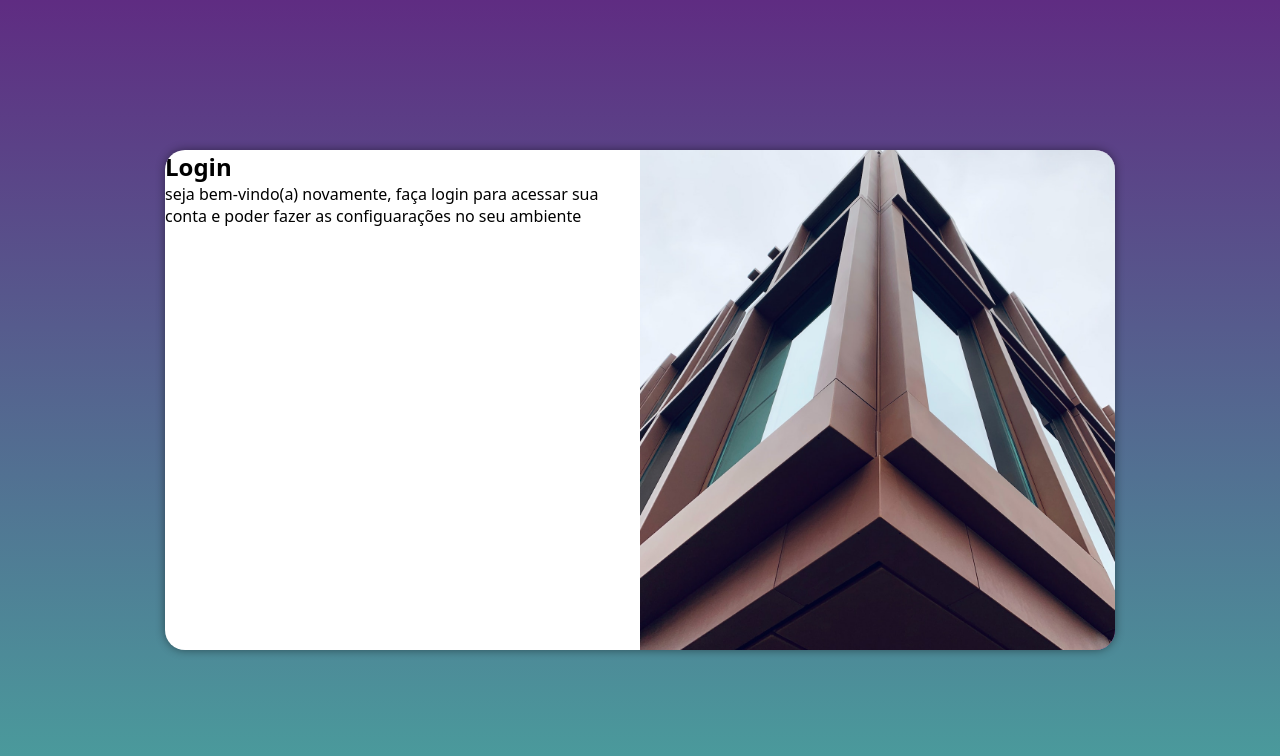
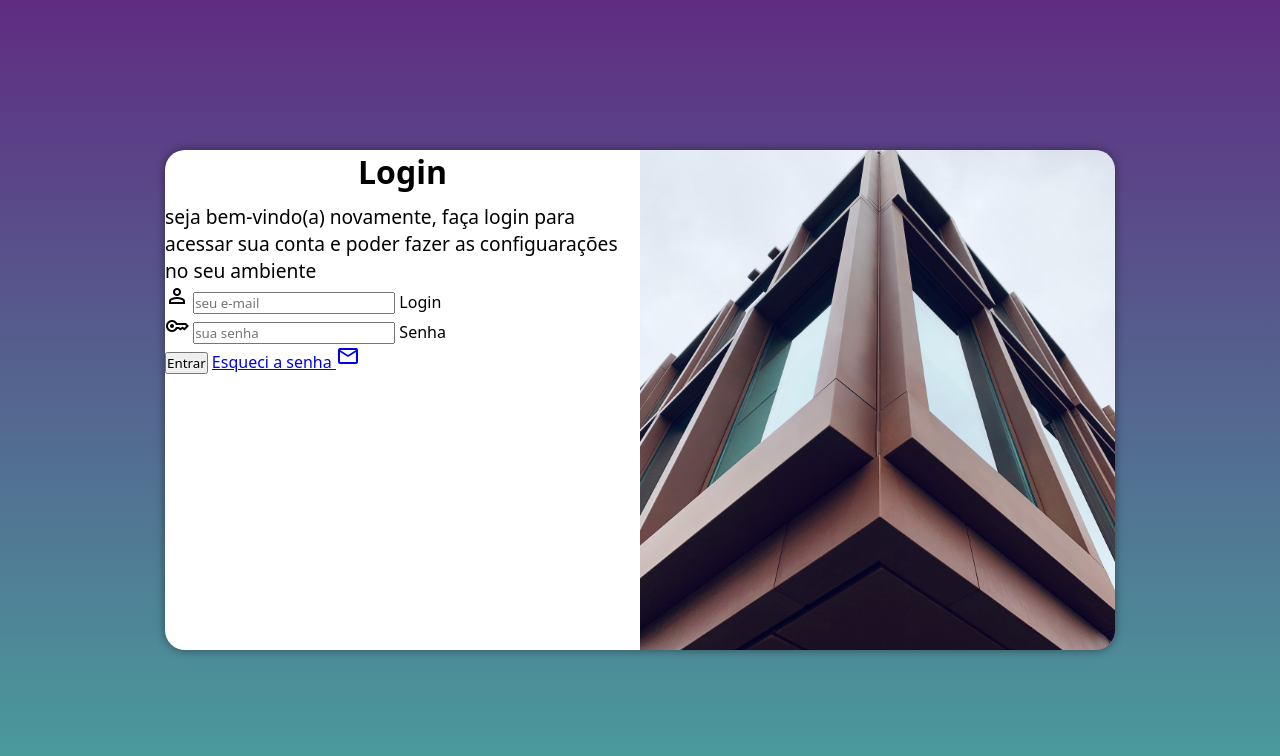
Before and after one commit to distopig/projeto-login, a plain HTML site: page index.html in a window 1280 px wide. Drawn offline with nearby package versions, Linux system fonts and the light colour scheme.

Commit message:
fiz o formulario

```diff
--- a/estilo/medias.css
+++ b/estilo/medias.css
@@ -32,4 +32,10 @@ and (max-width: 992px){
     #formulario{
         width: 50%;
     }
+    #formulario > h1{
+        font-size: 2em;
+    }
+    #formulario > p{
+        font-size: 1.2em
+      }
 }
--- a/estilo/style.css
+++ b/estilo/style.css
@@ -2,7 +2,7 @@
 /*
 CORES
 verde: #49a09d
-lilàs: #5f2c82
+lilàs:
 */
  *{
     font-family: system-ui, -apple-system, BlinkMacSystemFont, 'Segoe UI', Roboto, Oxygen, Ubuntu, Cantarell, 'Open Sans', 'Helvetica Neue', sans-serif;
@@ -43,3 +43,10 @@ lilàs: #5f2c82
  #login > #formulario{
     display: block;
  }
+ #formulario > h1{
+   text-align: center;
+   margin-bottom: 10px;
+ }
+ #formulario > p{
+   font-size: 0.8em
+ }
--- a/index.html
+++ b/index.html
@@ -7,6 +7,7 @@
     <title>login</title>
     <link rel="stylesheet" href="estilo/style.css">
     <link rel="stylesheet" href="estilo/medias.css">
+    <link rel="stylesheet" href="https://fonts.googleapis.com/css2?family=Material+Symbols+Outlined:opsz,wght,FILL,GRAD@48,400,0,0" />
 </head>
 <body>
     <main>
@@ -17,7 +18,28 @@
                 <h1>Login</h1>
                 <p>seja bem-vindo(a) novamente, faça login para acessar sua conta e poder fazer as configuarações no seu ambiente</p>
                 <form action="login.php" method="post">
-
+                     <div class="campo">
+                        <span class="material-symbols-outlined">
+                            person
+                            </span>
+                        <input type="email" name="email" id="iemail" placeholder="seu e-mail" autocomplete="email" required maxlength="30">
+                        <label for="ilogin">Login</label>
+                     </div>
+                     <div class="campo">
+                        <span class="material-symbols-outlined">
+                            key
+                            </span>
+                        <input type="password" name="senha" id="isenha" placeholder="sua senha" autocomplete="current-password" required minlength="8" maxlength="30">
+                        <label for="isenha">Senha</label>
+                     </div>
+                     <div>
+                        <input type="submit" value="Entrar">
+                        <a href="esqueci.html">
+                            Esqueci a senha <span class="material-symbols-outlined">
+                                mail
+                                </span>
+                        </a>
+                     </div>
                 </form>
             </div>
         </section>
```
